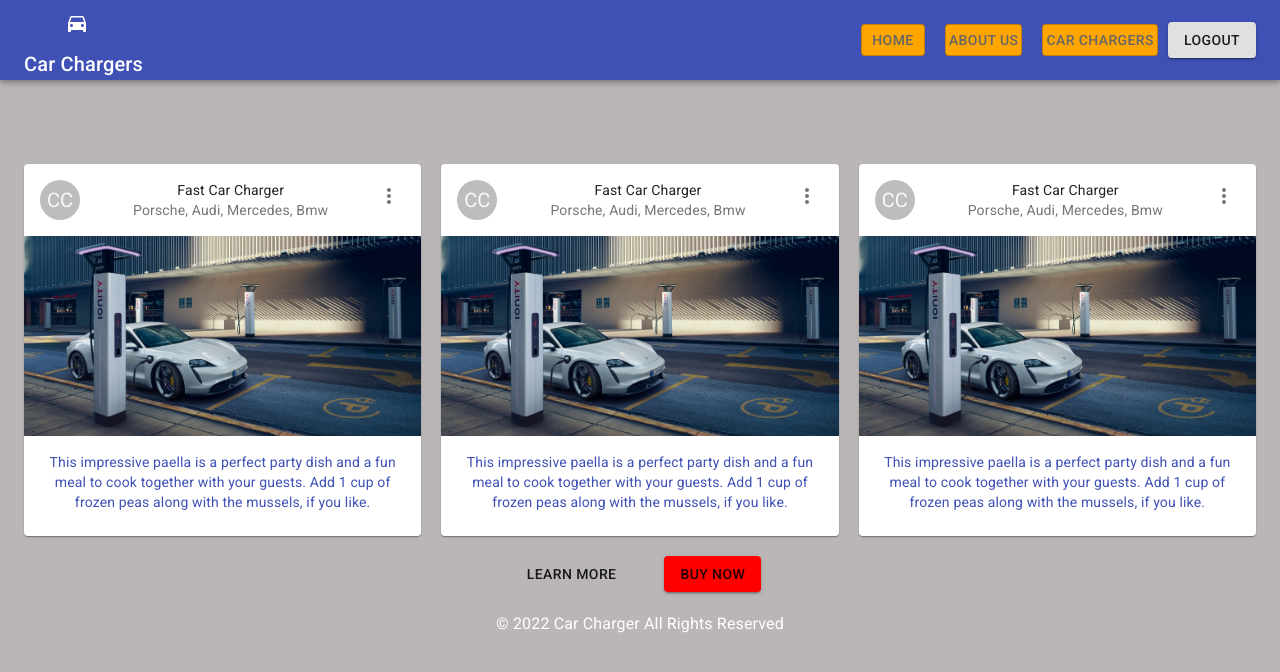
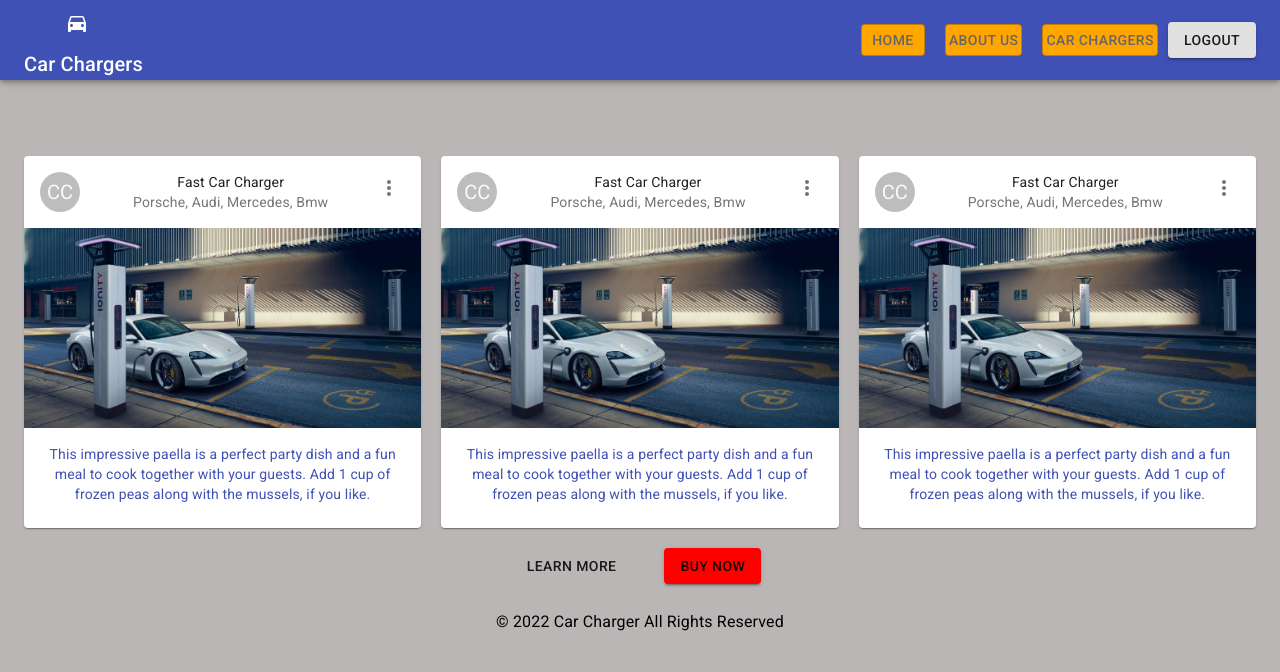
Before and after one commit to milosVlajic/loginPage, a React (Create React App) app: page /login in a window 1280 px wide. Both pictures are taken after typing "name@example.com", "Sample123" into the empty fields and a click on the button "SIGN UP". Shown: the top 672 px of the page. Built offline with nearby package versions, Linux system fonts and the light colour scheme.

Commit message:
the third option, footer still do not work

```diff
--- a/src/components/Footer.js
+++ b/src/components/Footer.js
@@ -5,9 +5,11 @@
 
 const useStyles = makeStyles({
   footer: {
-    backgroundColor: 'secondary',
+    background: 'secondary',
     width: '100%',
-    marginBottom: 0,
+    marginBottom: 4,
+    color: 'black',
+    padding: '6px 30px',
   },
 });
 
@@ -18,40 +20,12 @@
 const Footer = () => {
   const classes = useStyles();
   return (
-    <footer className={classes.footer}>
-      <Container maxWidth="lg">
-        <Typography>
-          <span>&copy;</span>
-          {` ${fullYear} Car Charger All Rights Reserved`}
-        </Typography>
-      </Container>
-    </footer>
-    // <Paper
-    //   sx={{
-    //     marginTop: 'calc(10% +60px)',
-    //     width: '100%',
-    //     position: 'sticky',
-    //     bottom: 0,
-    //     width: '100%',
-    //   }}
-    //   component="footer"
-    //   square
-    //   variant="outlined"
-    // >
-    //   <Container maxWidth="lg">
-    //     <Typography>
-    //       <span>&copy;</span>
-    //       {` ${fullYear} Car Charger All Rights Reserved`}
-    //     </Typography>
-    //   </Container>
-    // </Paper>
-
-    // <div>
-    //   <p>
-    //     <span>&copy;</span>
-    //     {` ${fullYear} Car Charger All Rights Reserved`}
-    //   </p>
-    // </div>
+    <Container className={classes.footer}>
+      <Typography>
+        <span>&copy;</span>
+        {` ${fullYear} Car Charger All Rights Reserved`}
+      </Typography>
+    </Container>
   );
 };
 
```
